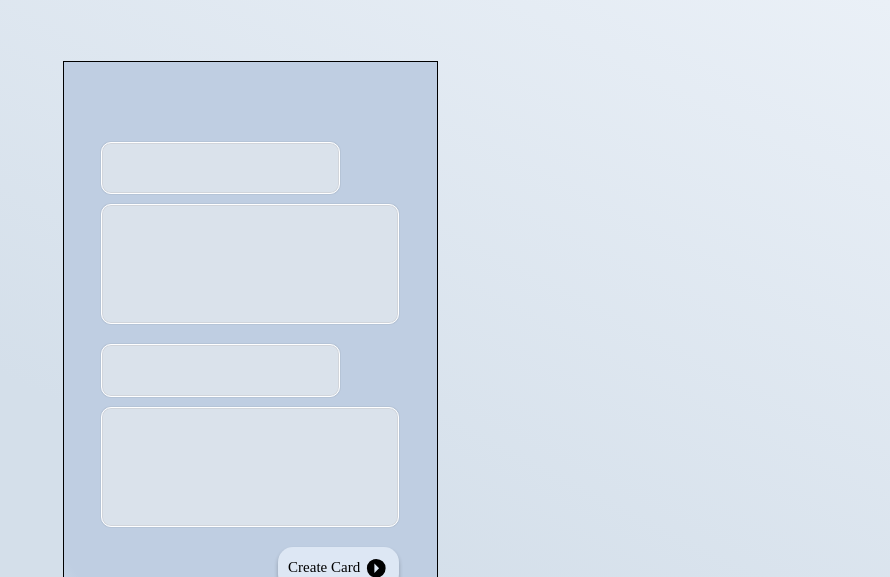
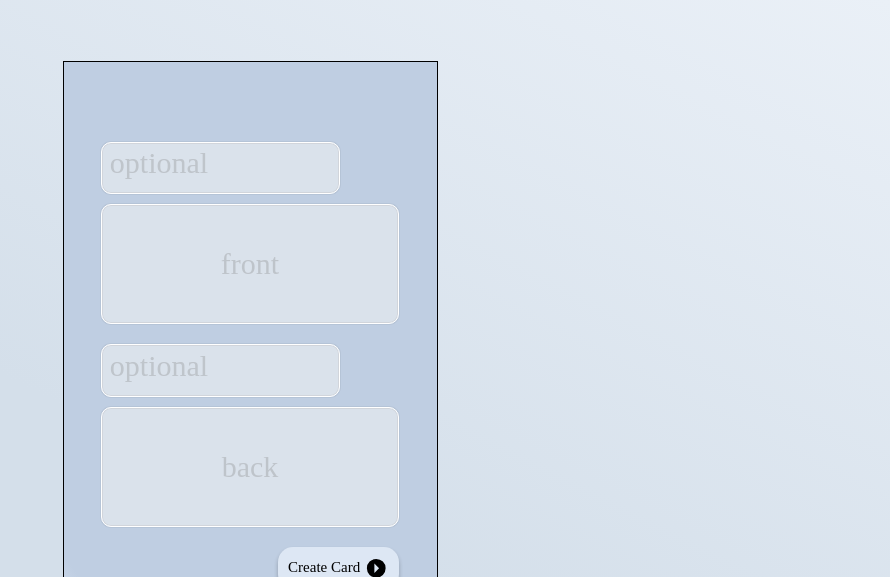
Before and after one commit to j-eick/vocab-dojo, a Next.js app: page /create-vocab in a window 1280 px wide. Shown: the top 577 px of the page, without its empty margins (390-1280 px from the left). Built offline with nearby package versions, Linux system fonts and the light colour scheme.

Commit message:
Placeholders made visible again

```diff
--- a/src/components/Form/AddVocabForm.jsx
+++ b/src/components/Form/AddVocabForm.jsx
@@ -42,7 +42,7 @@ export default function AddVocabForm({onSubmit}) {
 				type="text"
 				name="frontSide_title"
 				variant="input_createVocabs_title"
-				// placeholder="optional"
+				placeholder="optional"
 				onChange={event => {
 					setFrontTitle(event.target.value);
 				}}
@@ -54,7 +54,7 @@ export default function AddVocabForm({onSubmit}) {
 				type="text"
 				name="frontSide_description"
 				variant="input_createVocabs_text"
-				// placeholder="front"
+				placeholder="front"
 				onChange={event => {
 					setFrontDescription(event.target.value);
 				}}
@@ -66,7 +66,7 @@ export default function AddVocabForm({onSubmit}) {
 				type="text"
 				name="backSide_title"
 				variant="input_createVocabs_title"
-				// placeholder="optional"
+				placeholder="optional"
 				onChange={event => {
 					setBackTitle(event.target.value);
 				}}
@@ -78,7 +78,7 @@ export default function AddVocabForm({onSubmit}) {
 				type="text"
 				name="backSide_description"
 				variant="input_createVocabs_text"
-				// placeholder="back"
+				placeholder="back"
 				onChange={event => {
 					setBackDescription(event.target.value);
 				}}
```
